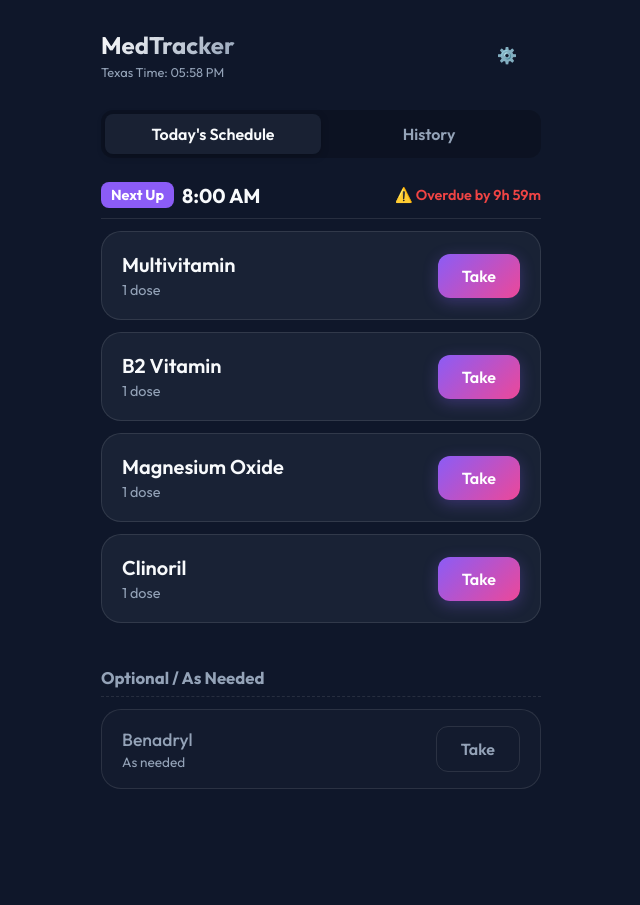
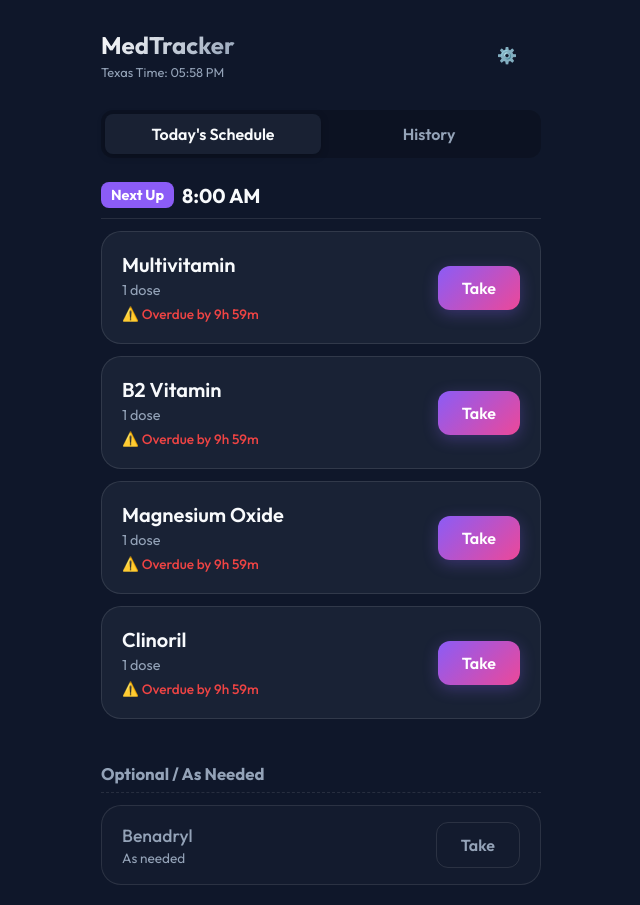
Before and after one commit to vexonastudios/medicinetracker, a Next.js app: page / in a window 1280 px wide. Shown: the whole page, without its empty margins (319-959 px from the left). Before the commit the page ends 809 px from the top, so only its background shows below. Built offline with nearby package versions, Linux system fonts and the light colour scheme.

Commit message:
Move status counter inside medicine cards

```diff
--- a/src/app/page.js
+++ b/src/app/page.js
@@ -231,9 +231,6 @@ export default function Home() {
                     <span style={{ background: 'var(--accent-primary)', padding: '4px 10px', borderRadius: '8px', fontSize: '0.9rem', color: '#fff' }}>Next Up</span>
                     {formatTime(time)}
                   </span>
-                  <span style={{ fontSize: '0.9rem', color: bannerColor, fontWeight: '600' }}>
-                    {bannerText}
-                  </span>
                 </h2>
 
                 {items.map((item, index) => {
@@ -262,6 +259,16 @@ export default function Home() {
                         <p style={{ color: 'var(--text-muted)', fontSize: '0.9rem' }}>
                           {med.dosage}
                         </p>
+                        {!taken && (
+                          <div style={{ marginTop: '6px', fontSize: '0.85rem', color: bannerColor, fontWeight: '500' }}>
+                            {bannerText}
+                          </div>
+                        )}
+                        {taken && (
+                          <div style={{ marginTop: '6px', fontSize: '0.85rem', color: 'var(--success)', fontWeight: '500' }}>
+                            ✓ Taken for {formatTime(time)}
+                          </div>
+                        )}
                       </div>
                       {taken ? (
                         <button className="btn btn-success" disabled style={{ opacity: 0.8, cursor: 'default' }}>
```
